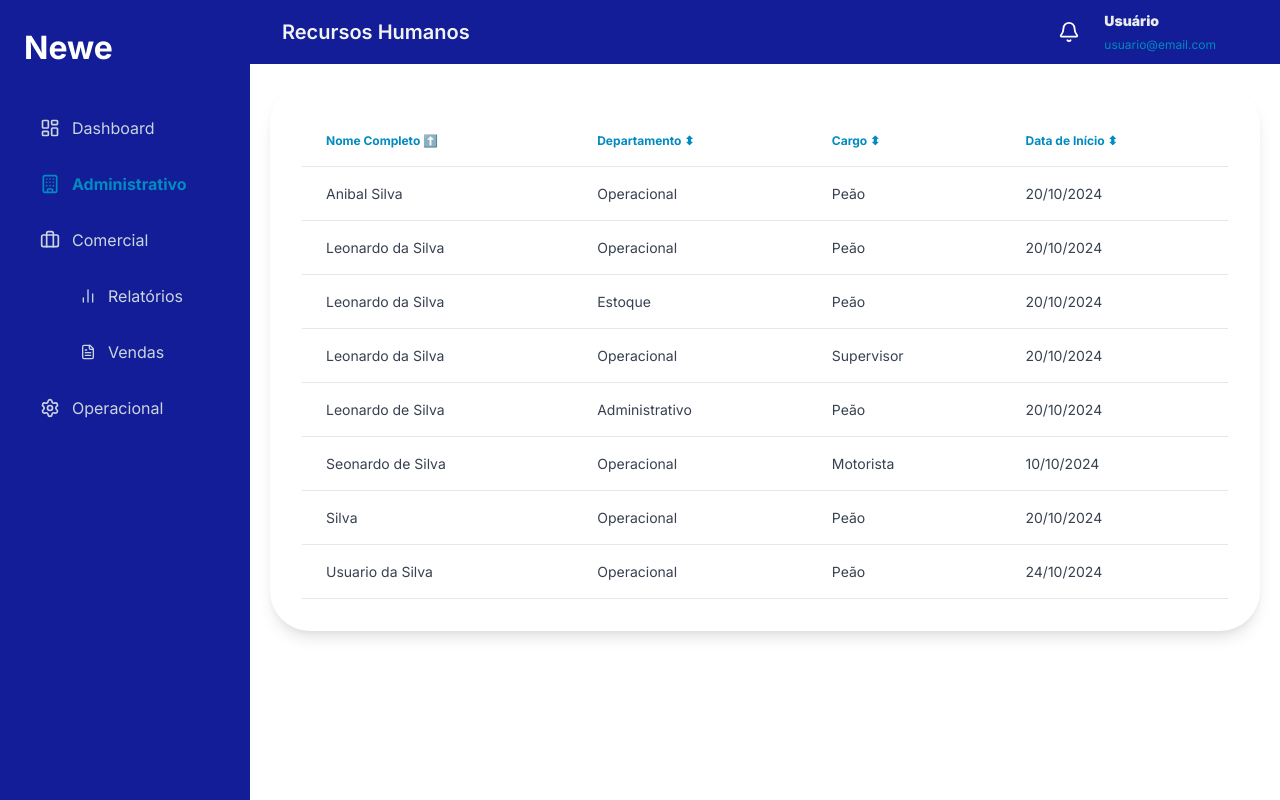
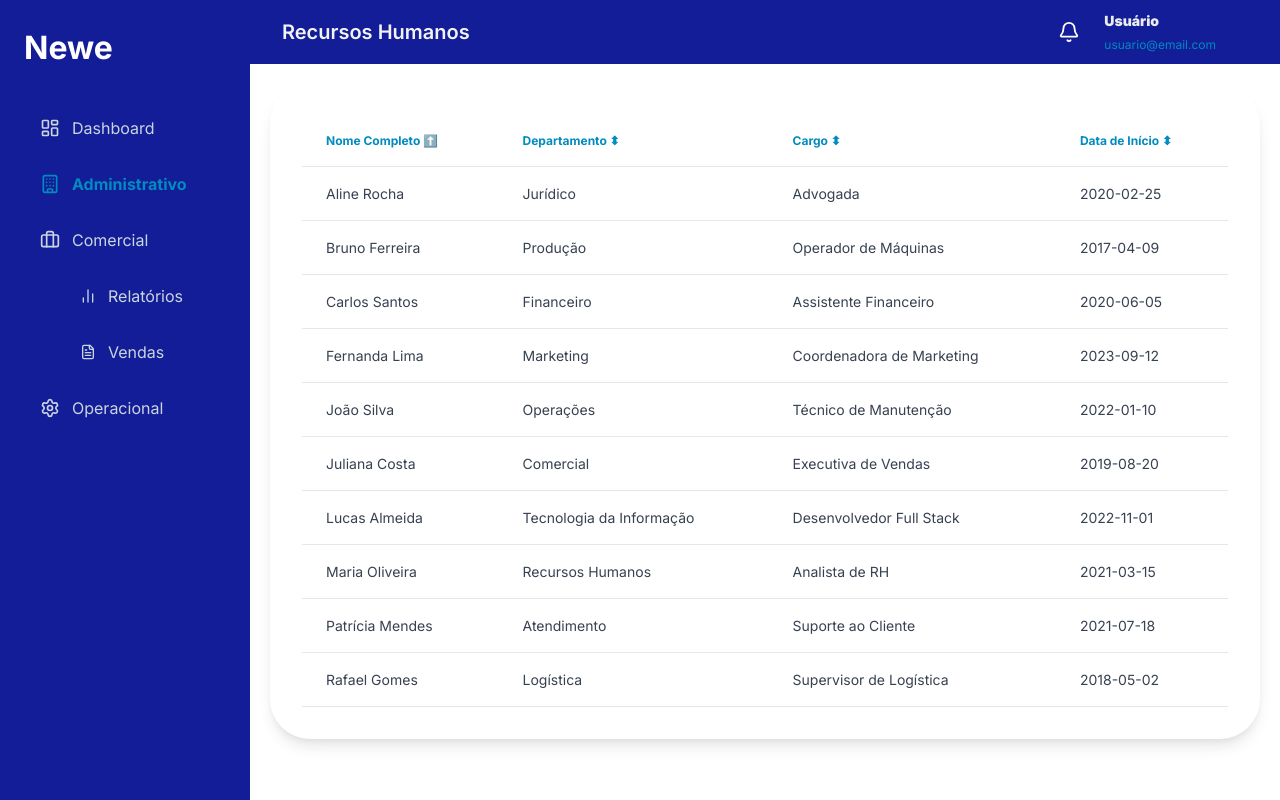
Before and after one commit to CodexDSM/CodeX, a Next.js app in the folder front/: page /administrativo/recursos-humanos in a window 1280 px wide. Built offline with nearby package versions, Linux system fonts and the light colour scheme.

Commit message:
chore - os clientes foram renomeados

```diff
--- a/front/src/app/(app)/administrativo/recursos-humanos/[id]/page.jsx
+++ b/front/src/app/(app)/administrativo/recursos-humanos/[id]/page.jsx
@@ -1,4 +1,4 @@
-import { testeColaboradores } from "../function";
+import { testeColaboradores } from "../listaColaboradores";
 import styles from './detalhe.module.css';
 
 
--- /dev/null
+++ b/front/src/app/(app)/administrativo/recursos-humanos/listaColaboradores.js
@@ -0,0 +1,72 @@
+export const testeColaboradores = [
+  {
+    id: 201,
+    nome: "João Silva",
+    departamento: "Operações",
+    cargo: "Técnico de Manutenção",
+    dataInicio: "2022-01-10",
+  },
+  {
+    id: 202,
+    nome: "Maria Oliveira",
+    departamento: "Recursos Humanos",
+    cargo: "Analista de RH",
+    dataInicio: "2021-03-15",
+  },
+  {
+    id: 203,
+    nome: "Carlos Santos",
+    departamento: "Financeiro",
+    cargo: "Assistente Financeiro",
+    dataInicio: "2020-06-05",
+  },
+  {
+    id: 204,
+    nome: "Fernanda Lima",
+    departamento: "Marketing",
+    cargo: "Coordenadora de Marketing",
+    dataInicio: "2023-09-12",
+  },
+  {
+    id: 205,
+    nome: "Lucas Almeida",
+    departamento: "Tecnologia da Informação",
+    cargo: "Desenvolvedor Full Stack",
+    dataInicio: "2022-11-01",
+  },
+  {
+    id: 206,
+    nome: "Juliana Costa",
+    departamento: "Comercial",
+    cargo: "Executiva de Vendas",
+    dataInicio: "2019-08-20",
+  },
+  {
+    id: 207,
+    nome: "Rafael Gomes",
+    departamento: "Logística",
+    cargo: "Supervisor de Logística",
+    dataInicio: "2018-05-02",
+  },
+  {
+    id: 208,
+    nome: "Patrícia Mendes",
+    departamento: "Atendimento",
+    cargo: "Suporte ao Cliente",
+    dataInicio: "2021-07-18",
+  },
+  {
+    id: 209,
+    nome: "Bruno Ferreira",
+    departamento: "Produção",
+    cargo: "Operador de Máquinas",
+    dataInicio: "2017-04-09",
+  },
+  {
+    id: 210,
+    nome: "Aline Rocha",
+    departamento: "Jurídico",
+    cargo: "Advogada",
+    dataInicio: "2020-02-25",
+  },
+];
--- a/front/src/app/(app)/administrativo/recursos-humanos/page.jsx
+++ b/front/src/app/(app)/administrativo/recursos-humanos/page.jsx
@@ -3,7 +3,7 @@ import { useState, useMemo } from "react";
 
 import { ColaboradorTable } from "@/features/administrativo/colaboradorTable";
 import { CardContent } from "@/components/ui/card";
- import { testeColaboradores } from "./function";
+ import { testeColaboradores } from "./listaColaboradores";
 
 
 
```
